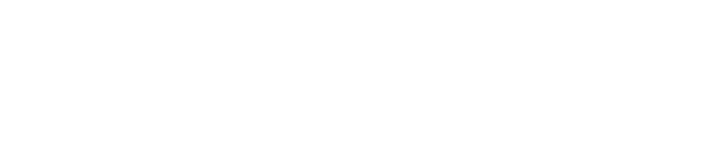
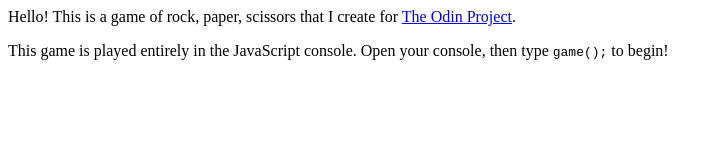
Before and after one commit to DylanJacobson/rock-paper-scissors, a plain HTML site: page index.html in a window 1280 px wide. Shown: the whole page, without its empty margins (0-722 px from the left). Drawn offline with Linux system fonts and the light colour scheme.

Commit message:
Adds text instructions to page

```diff
--- a/index.html
+++ b/index.html
@@ -1,8 +1,13 @@
 <html>
   <head>
     <title></title>
+    <link rel="stylesheet" href="style.css">
   </head>
   <body>
+    <div class="main">
+      <p>Hello! This is a game of rock, paper, scissors that I create for <a href="https://www.theodinproject.com/">The Odin Project</a>.</p>
+      <p>This game is played entirely in the JavaScript console. Open your console, then type <span class="mono">game();</span> to begin!</p>
+    </div>
     <script src="script.js"></script>
   </body>
 </html>
--- /dev/null
+++ b/style.css
@@ -0,0 +1,3 @@
+.mono {
+  font-family: monospace;
+}
```
